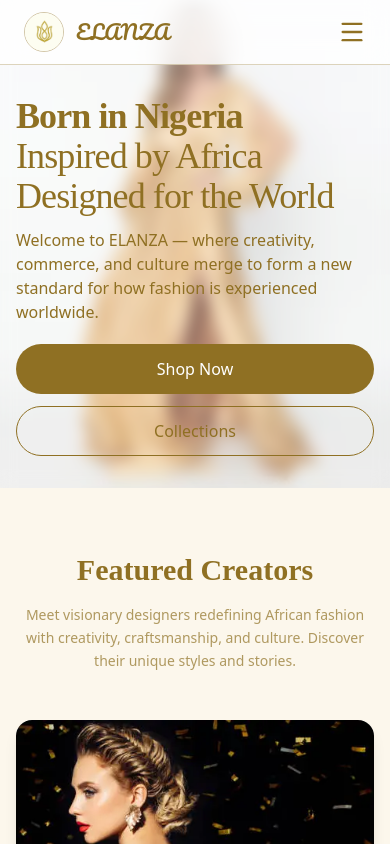
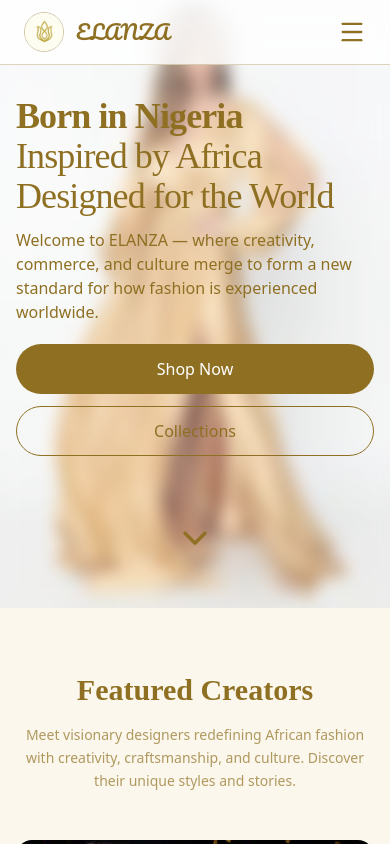
Before and after one commit to onoja11/-LANZA, a React (Vite) app: page / in a window 390 px wide. Shown: the top 844 px of the page. Built offline with nearby package versions, Linux system fonts and the light colour scheme.

Commit message:
added floating arrow in hero section

```diff
--- a/src/components/Hero.jsx
+++ b/src/components/Hero.jsx
@@ -1,5 +1,6 @@
 import React from "react";
 import { Link } from "react-router-dom";
+import { ChevronDown } from "lucide-react"; // using lucide-react for the arrow icon
 import heroBg from "../assets/elanza2.jpeg";
 
 const Hero = () => {
@@ -12,11 +13,13 @@
         backgroundPosition: "center",
       }}
     >
+      {/* overlay */}
       <div className="absolute inset-0 bg-white/30 backdrop-blur-sm"></div>
 
       <div className="relative max-w-7xl mx-auto z-10">
         <div className="sm:pb-16 md:pb-20 lg:max-w-2xl lg:w-full lg:pb-28 xl:pb-32">
           <main className="mt-10 mx-auto max-w-7xl px-4 sm:mt-12 sm:px-6 md:mt-16 lg:mt-20 lg:px-8 xl:mt-28">
+            {/* Heading */}
             <h1 className="fade-in text-4xl tracking-tight text-gray-900 sm:text-5xl md:text-5xl xl:text-6xl">
               <span className="block pt-14 lg:pt-0 text-[#8F7023] font-bold">
                 Born in Nigeria
@@ -25,13 +28,14 @@
               <span className="block text-[#8F7023]">Designed for the World</span>
             </h1>
 
+            {/* Subtext */}
             <p className="fade-in mt-3 text-base text-[#8F7023] sm:mt-5 sm:text-lg sm:max-w-xl sm:mx-auto md:mt-5 md:text-xl lg:mx-0">
               Welcome to ELANZA — where creativity, commerce, and culture merge
               to form a new standard for how fashion is experienced worldwide.
             </p>
 
-            {/* Button Section */}
-            <div className="fade-i mt-5 sm:mt-8 sm:flex sm:justify-center lg:justify-start pb-8 sm:pb-0">
+            {/* Buttons */}
+            <div className="fade-i mt-5 sm:mt-8 sm:flex sm:justify-center lg:justify-start pb-12 sm:pb-0">
               <div>
                 <Link
                   to="/caps"
@@ -50,6 +54,14 @@
                 </Link>
               </div>
             </div>
+
+            {/* Floating Down Arrow */}
+            <div className="flex justify-center mt-6 md:hidden sm:mt-12 pb-10 sm:pb-0">
+              <ChevronDown
+                size={40}
+                className="text-[#8F7023] animate-bounce hover:scale-125 transition-transform duration-300 cursor-pointer"
+              />
+            </div>
           </main>
         </div>
       </div>
```
